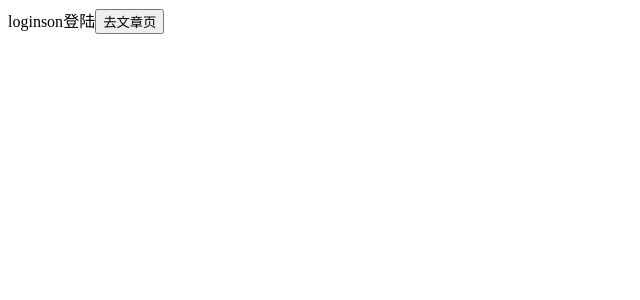
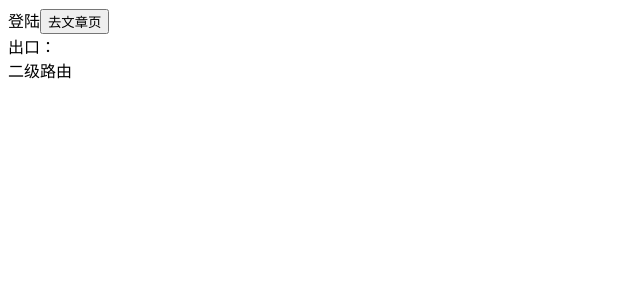
Before and after one commit to FighttingEDG/reactRouter, a React (Vite) app: page /login/loginson in a window 1280 px wide. Shown: the top 300 px of the page, without its empty margins (0-640 px from the left). Built offline with nearby package versions, Linux system fonts and the light colour scheme.

Commit message:
嵌套路由，二级路由

```diff
--- a/src/page/login/index.jsx
+++ b/src/page/login/index.jsx
@@ -1,4 +1,4 @@
-import { useNavigate, useParams } from "react-router-dom";
+import { Outlet, useNavigate, useParams } from "react-router-dom";
 const Login = () => {
     const navigate = useNavigate();
     const params = useParams();
@@ -7,6 +7,8 @@ const Login = () => {
         {id}
         登陆
         <button onClick={() => navigate("/article")}>去文章页</button>
+        <br />
+        出口：<Outlet />
     </div>
 }
 export default Login;
--- /dev/null
+++ b/src/page/login/loginson/loginson.jsx
@@ -0,0 +1,6 @@
+const loginSon = () => {
+    return <div>
+        二级路由
+    </div>
+}
+export default loginSon;
```
Also changed, not shown: src/router/index.jsx (+9 -2 lines).
